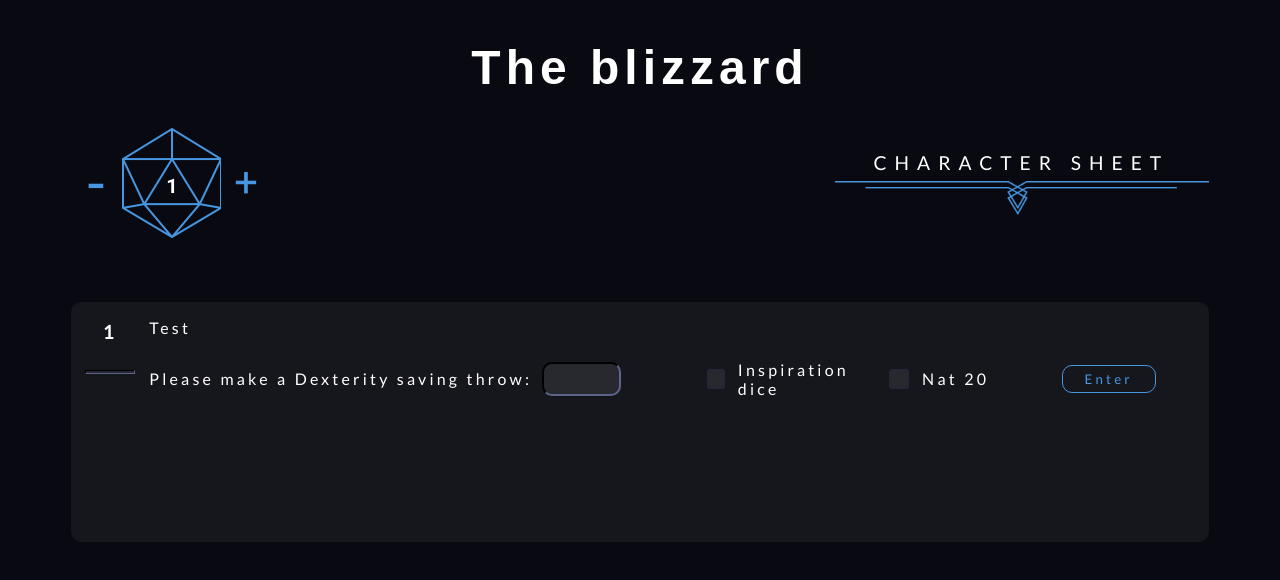
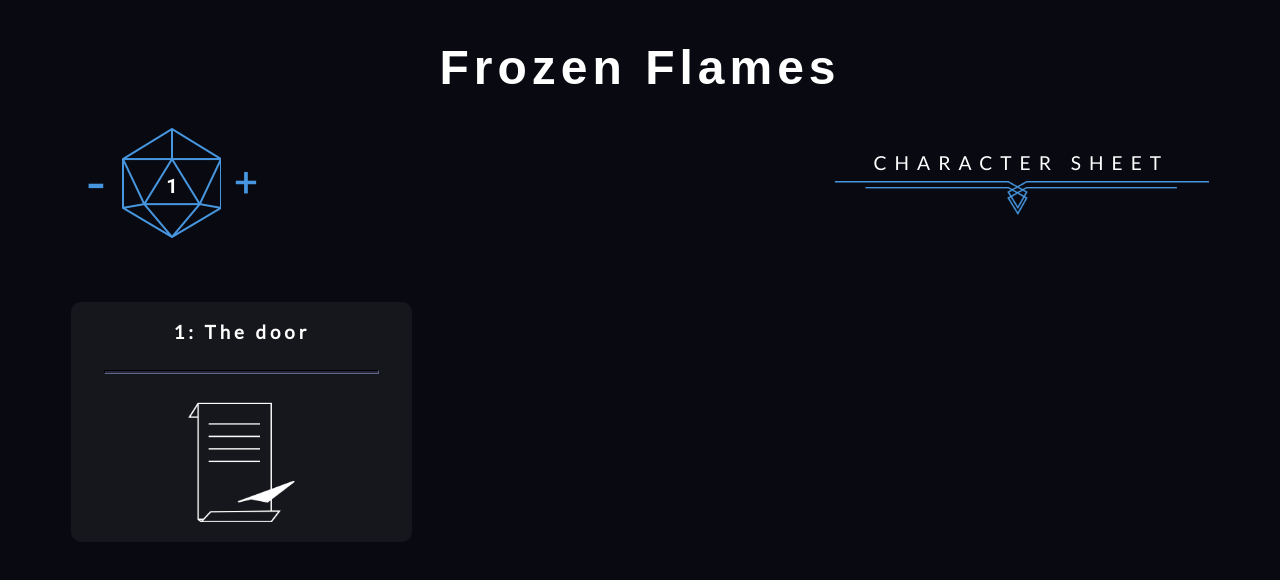
Before and after one commit to mariscotto/schneegestoeber, a React (Create React App) app: page / in a window 1280 px wide. Shown: the top 580 px of the page. Built offline with nearby package versions, Linux system fonts and the light colour scheme; a web font is replaced by a local one.

Commit message:
multiple doors work and counter (almost) fully works

```diff
--- a/src/App.js
+++ b/src/App.js
@@ -32,7 +32,7 @@ console.log("change "+change.changer)
   return (
 
       <div id="grid">
-        <h1 id="title">The blizzard</h1>
+        <h1 id="title">Frozen Flames</h1>
         <UserContext.Provider value={counter}>
         <ChangeContext.Provider value={change}>
         <TopRow/>
--- a/src/DoorStory.js
+++ b/src/DoorStory.js
@@ -26,28 +26,33 @@ function useStickyState(defaultValue, key) {
   return [value, setValue];
 }
 
-
+const isActivestore = "isActivestore"+shorttitle
+const contentstore = "contentstore"+shorttitle
+const numberrolledstore = "numberrolledstore"+shorttitle
+const inspirationcheckedstore = "inspirationcheckedstore"+shorttitle
+const nat20checkedstore = "nat20checkedstore"+shorttitle
 
 
 export default function Door() {
-  const [isActive, setActive] = useStickyState(false, "isActivestore");
-  const [content, setValue] = useStickyState(null, "contentstore");
-  const [numberrolled, setNumber] = useStickyState(" ", "numberrolledstore");
-  const [inspirationchecked, setInsp] = useStickyState(false,"inspirationcheckedstore");
-  const [nat20checked, setCheck] = useStickyState(false, "nat20checkedstore");
+  const [isActive, setActive] = useStickyState(true, isActivestore);
+  const [content, setValue] = useStickyState(null, contentstore);
+  const [numberrolled, setNumber] = useStickyState(" ", numberrolledstore);
+  const [inspirationchecked, setInsp] = useStickyState(false,inspirationcheckedstore);
+  const [nat20checked, setCheck] = useStickyState(false, nat20checkedstore);
 
 
 
   const counter = useContext(UserContext)
   const change = useContext(ChangeContext)
-/*   counter.count=counternumber */
+  const inspirationid="inspirationchecked"+shorttitle
+  const nat20id="nat20checked"+shorttitle
 
   const handleToggle = () => {
     setActive(!isActive);
   };
 
   React.useEffect(() => {
-    let element = document.getElementById("inspiration1")
+    let element = document.getElementById(inspirationid)
     if (inspirationchecked === true) {
       element.setAttribute("checked","");
     } else {
@@ -56,7 +61,7 @@ export default function Door() {
   })
 
   React.useEffect(() => {
-    let element = document.getElementById("nat201")
+    let element = document.getElementById(nat20id)
     if (nat20checked === true) {
       element.setAttribute("checked","");
     } else {
@@ -121,25 +126,6 @@ export default function Door() {
     }
   }
 
-  /*   function Welcome(props) {
-    React.useEffect(() => {
-      // Runs once, after mounting
-      console.log("hi");
-      var insp = document.getElementById("inspiration1");
-      if (inspirationchecked=== false) {
-        insp.removeAttribute("checked");
-      } else {
-        insp.setAttribute("checked", "");
-      }
-
-      var nat20= document.getElementById("nat201");
-      if (nat20checked=== false) {
-        nat20.removeAttribute("checked");
-      } else {
-        nat20.setAttribute("checked", "");
-      }
-    }, []);
-  } */
 
   return (
     <div className="calender">
@@ -170,7 +156,7 @@ export default function Door() {
             <div className="rollCheck">
               <input
                 type="checkbox"
-                id="inspiration1"
+                id={inspirationid}
                 className="checkbox"
                 onClick={() => setInsp(!inspirationchecked)}
               />
@@ -179,7 +165,7 @@ export default function Door() {
             <div className="rollCheck">
               <input
                 type="checkbox"
-                id="nat201"
+                id={nat20id}
                 className="checkbox"
                 onClick={() => setCheck(!nat20checked)
               }
--- a/src/Top_row.js
+++ b/src/Top_row.js
@@ -22,52 +22,21 @@ export default function Top_row() {
   const counter=useContext(UserContext)
   const change = useContext(ChangeContext)
   const [counternumber, setCounter] = useStickyState(1, "counterstore")
+  counter.count=counternumber
 
 
 
   React.useEffect(() => {
     const image = document.getElementById("d20")
     if (change.changer === 1) {
-      counter.count= counternumber;
-      image.src = counter.count + ".png";
-      console.log("passiert das?")
+      setCounter(counter.count)
     } else {
+      counter.count= counternumber
+    }
       image.src = counternumber + ".png";
-    }
+      console.log("counternumber start"+counternumber)
+      console.log("counter.count start"+counter.count)
   })
-
- /*    console.log("counter.count bla"+counter.count)
-    console.log("counternumber bla"+counternumber)
-    console.log("change bla"+change.changer)
- */
-
-/*     counter.count=counternumber;
-    setCounter(counter.count); */
-
-/*
-  const SampleComponent = () => {
-    React.useEffect(() => {
-      counter.count=counternumber;
-      setCounter(counter.count);
-    }, [])
-  } */
-
-
-
-
-/*   React.useEffect(() => {
-      correctnumber(change.changer)
-  }, [change.changer]);
-
-  function correctnumber(change) {
-    const image = document.getElementById("d20")
-    setCounter(counter.count)
-    image.src = counternumber + ".png";
-    console.log("counter.count "+counter.count)
-    console.log("counternumber "+counternumber)
-    console.log("change "+change) }
-  */
-
 
   function onLoad(counter2) {
     if(counter2>12) {
@@ -76,39 +45,35 @@ export default function Top_row() {
     if(counter2<0) {
       setCounter(0);
     }
-/*     const a1 = counternumber + ".png";
-    const image = document.getElementById("d20");
-    image.src = a1;
-    console.log(image.src); */
   }
 
   function reduce(){
     const image = document.getElementById("d20")
-    counter.count = counternumber-1
     if (change.changer === 1) {
-      counter.count= counternumber;
-      image.src = counter.count + ".png";
-      console.log("passiert das?")
+      counter.count=counter.count-1
+      setCounter(counter.count)
     } else {
+      counter.count= counternumber-1
       setCounter(counter.count)
-      image.src = counternumber + ".png";
     }
+    image.src = counternumber + ".png";
+    console.log("counter.count"+ counter.count)
+    console.log("counternumber" + counternumber)
     change.changer=0
-
   }
 
   function increase(){
     const image = document.getElementById("d20")
-    counter.count = counternumber+1
     if (change.changer === 1) {
-      counter.count= counternumber;
-      image.src = counter.count + ".png";
-      console.log(image.src)
+      counter.count=counter.count+1
+      setCounter(counter.count)
     } else {
+      counter.count= counternumber+1
       setCounter(counter.count)
-      image.src = counternumber + ".png";
-      console.log(image.src)
     }
+    image.src = counternumber + ".png";
+    console.log("counter.count"+ counter.count)
+    console.log("counternumber" + counternumber)
     change.changer=0
   }
 
@@ -120,14 +85,14 @@ export default function Top_row() {
           src={minus}
           alt="minus"
           className="operation"
-          onClick={() => { setCounter(counternumber - 1);onLoad(counternumber-1);reduce()}}
+          onClick={() => {onLoad(counternumber-1);reduce()}}
         ></img>
         <img src="1.png" alt="inspiration" className="inspiration" id="d20"></img>
         <img
           src={plus}
           alt="inspiration"
           className="operation"
-          onClick={() => {setCounter(counternumber + 1);onLoad(counternumber+1);increase()}}
+          onClick={() => {onLoad(counternumber+1);increase()}}
         ></img>
       </div>
       <div className="character_link">
```
